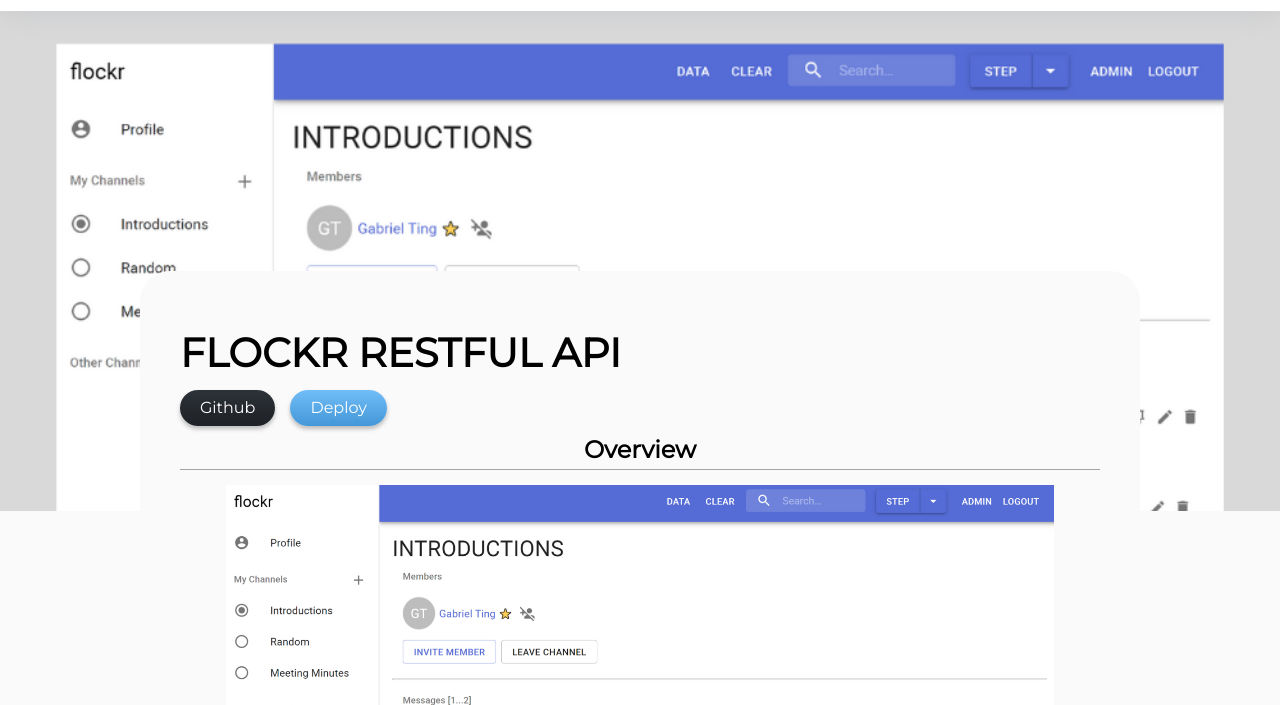
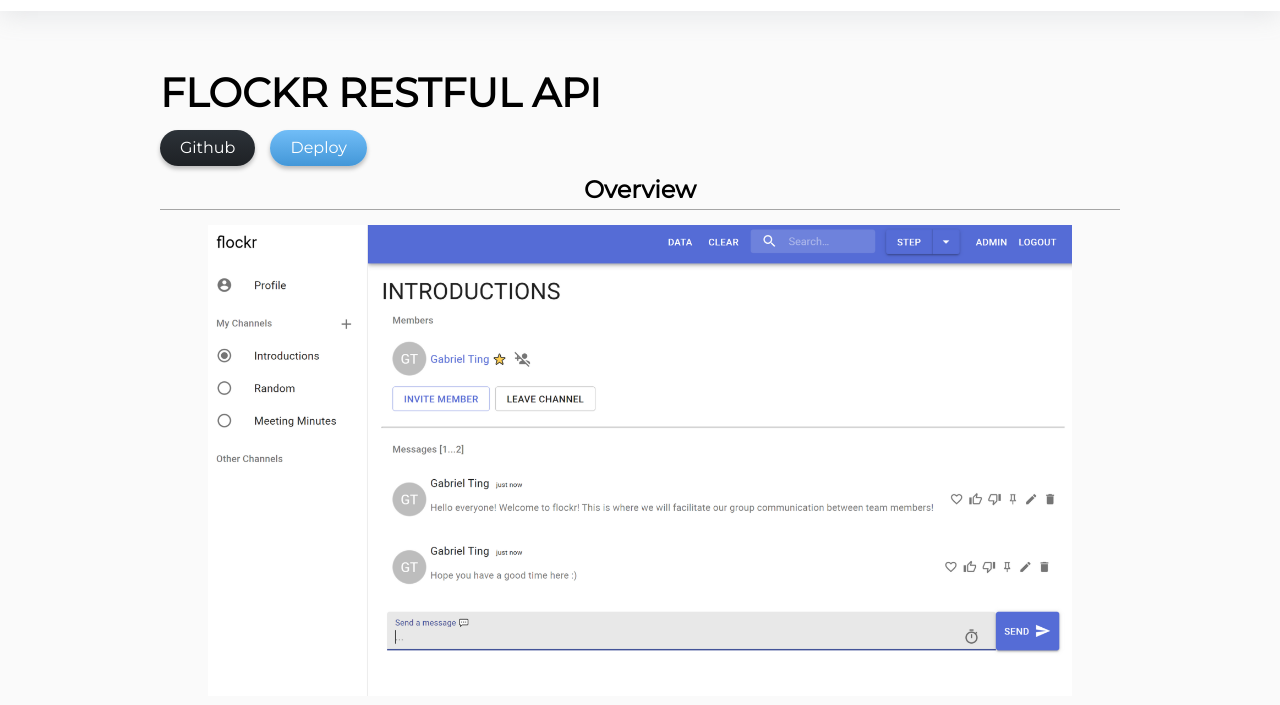
Before and after one commit to gtangelo/portfolio, a Gatsby site: page /project/flockr in a window 1280 px wide. Shown: the part 69-774 px from the top of the page. Built offline with nearby package versions, Linux system fonts and the light colour scheme; Gatsby itself is replaced by a stand-in of ours.

Commit message:
remove banner from projects template

```diff
--- a/src/posts/flockr.md
+++ b/src/posts/flockr.md
@@ -2,7 +2,6 @@
 title: "Flockr RESTFUL API"
 github: "https://github.com/gtangelo/flockr-backend"
 deploy: "https://flockr-wed15mango1.herokuapp.com/"
-banner: "/flockr-banner.png"
 ---
 ## Overview
 ![Flockr](../assets/flockr.png)
--- a/src/posts/traceback.md
+++ b/src/posts/traceback.md
@@ -2,7 +2,6 @@
 title: "Traceback"
 github: "https://github.com/gtangelo/traceback"
 deploy: ""
-banner: "/traceback-banner.png"
 ---
 
 ## Overview
--- a/src/posts/website.md
+++ b/src/posts/website.md
@@ -2,7 +2,6 @@
 title: "My Portfolio Website"
 github: "https://github.com/gtangelo/portfolio"
 deploy: ""
-banner: "/website-banner.png"
 ---
 ## Overview
 **Developing a personal website was a perfect opportunity to put my skills into action.** It was a fun project I did over the summer holidays where I learned about using Gatsby for the first time and allowed myself to showcase my projects I accomplished so far!
--- a/src/styled-components/Container/index.js
+++ b/src/styled-components/Container/index.js
@@ -9,10 +9,11 @@ export const Container = styled.div`
 
 export const ProjectContainer = styled(Container)`
   max-width: 1000px;
-  margin-top: -30vh;
+  padding-top: 50px;
+  /* margin-top: -30vh;
   background-color: #fafafa;
   border-radius: 30px;
-  padding: 50px 40px;
+  padding: 50px 40px; */
 
   & img {
     width: 90%;
--- a/src/templates/project.js
+++ b/src/templates/project.js
@@ -14,7 +14,6 @@ export const query = graphql`
         title
         github
         deploy
-        banner
       }
       html
     }
@@ -27,11 +26,11 @@ const Project = (props) => {
       <Head
         title={`${props.data.markdownRemark.frontmatter.title} | Gabriel Ting`}
       />
-      <img
+      {/* <img
         style={{ width: "100%", height: "500px", objectFit: "cover" }}
         src={props.data.markdownRemark.frontmatter.banner}
         alt="Banner"
-      />
+      /> */}
       <ProjectContainer>
         <h1>{props.data.markdownRemark.frontmatter.title}</h1>
         <div className="btn-container">
```
